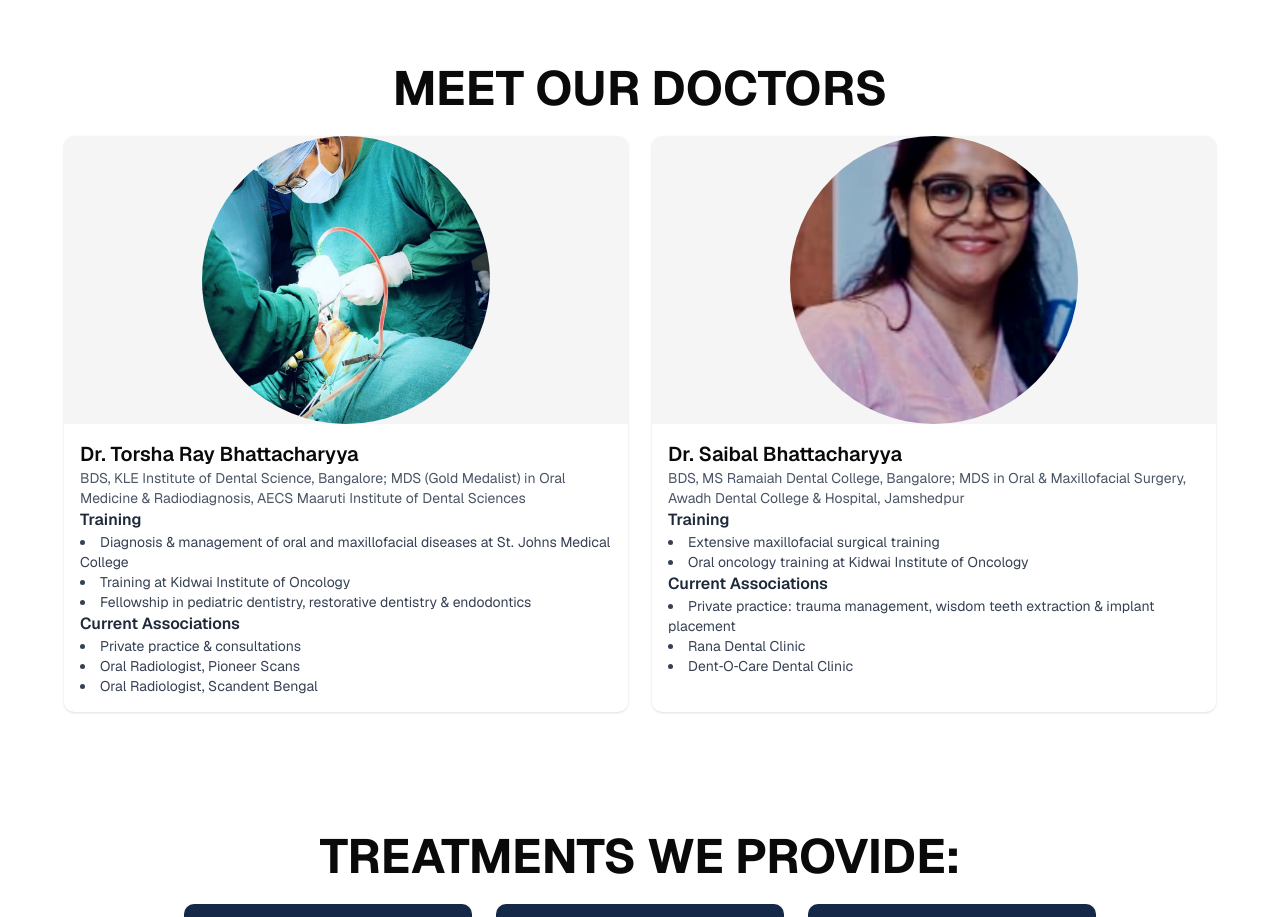
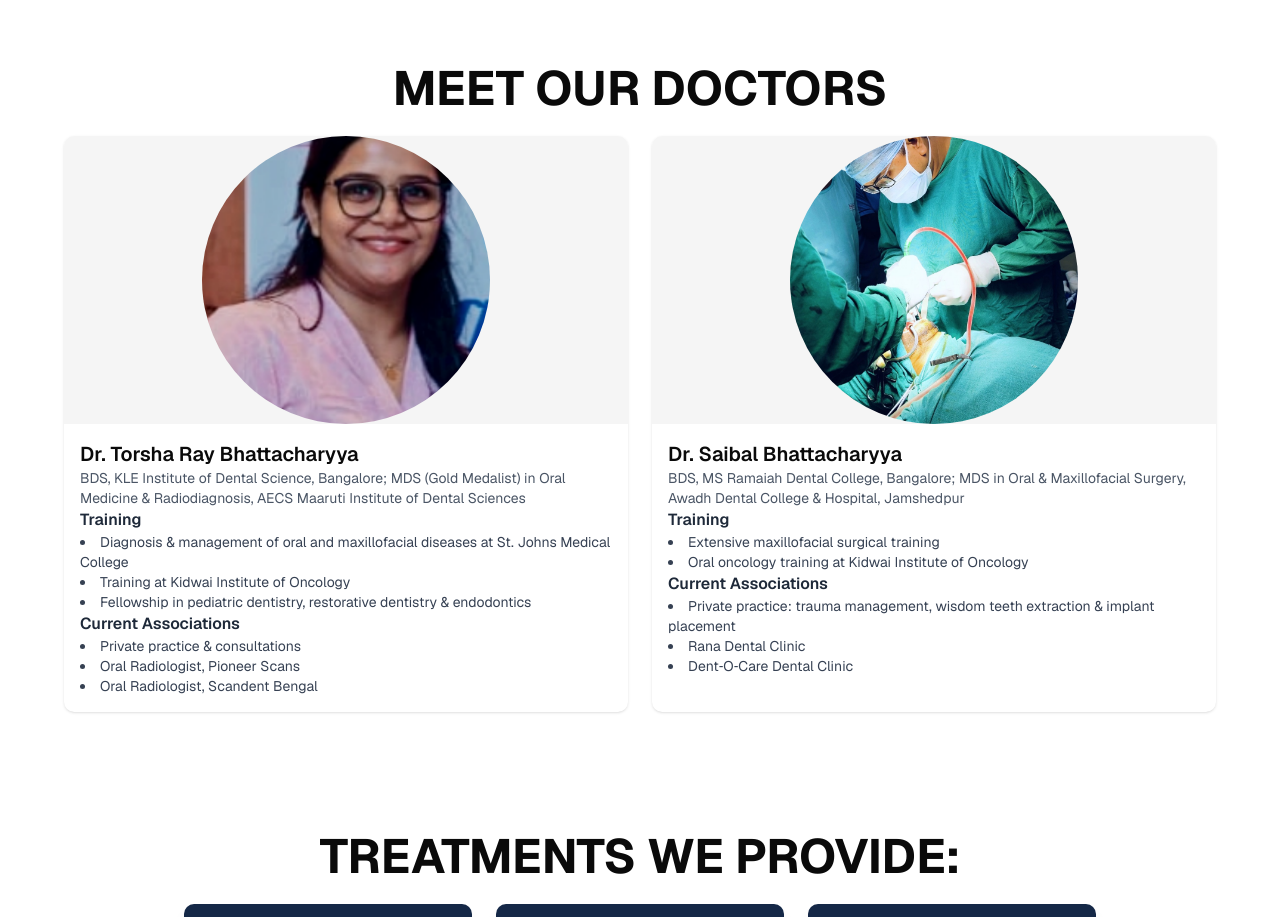
Before and after one commit to tbamar/dentist, a Next.js app: page /home in a window 1280 px wide. Shown: the part 1480-2397 px from the top of the page. Built offline with nearby package versions, Linux system fonts and the light colour scheme.

Commit message:
torsha_saibal_img

```diff
--- a/src/app/home/_components/DoctorDetails.tsx
+++ b/src/app/home/_components/DoctorDetails.tsx
@@ -13,7 +13,7 @@ interface Doctor {
 const doctors: Doctor[] = [
 	{
 		name: 'Dr. Torsha Ray Bhattacharyya',
-		imageUrl: '/images/profile/saibal.jpg',
+		imageUrl: '/images/profile/torsha.png',
 		qualifications:
 			'BDS, KLE Institute of Dental Science, Bangalore; MDS (Gold Medalist) in Oral Medicine & Radiodiagnosis, AECS Maaruti Institute of Dental Sciences',
 		training: [
@@ -30,7 +30,7 @@ const doctors: Doctor[] = [
 
 	{
 		name: 'Dr. Saibal Bhattacharyya',
-		imageUrl: '/images/profile/torsha.png',
+		imageUrl: '/images/profile/saibal.jpg',
 		qualifications:
 			'BDS, MS Ramaiah Dental College, Bangalore; MDS in Oral & Maxillofacial Surgery, Awadh Dental College & Hospital, Jamshedpur',
 		training: [
```
